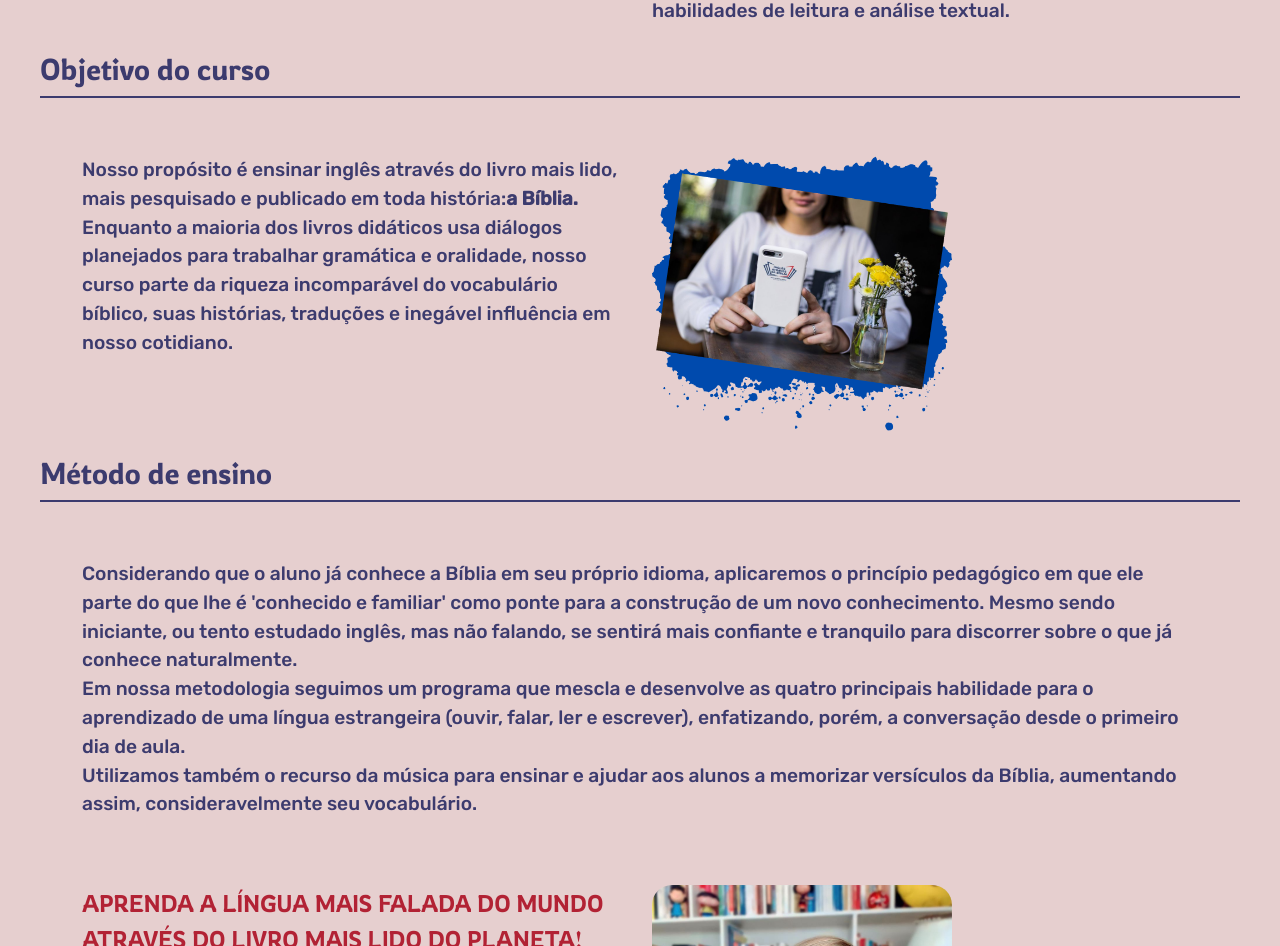
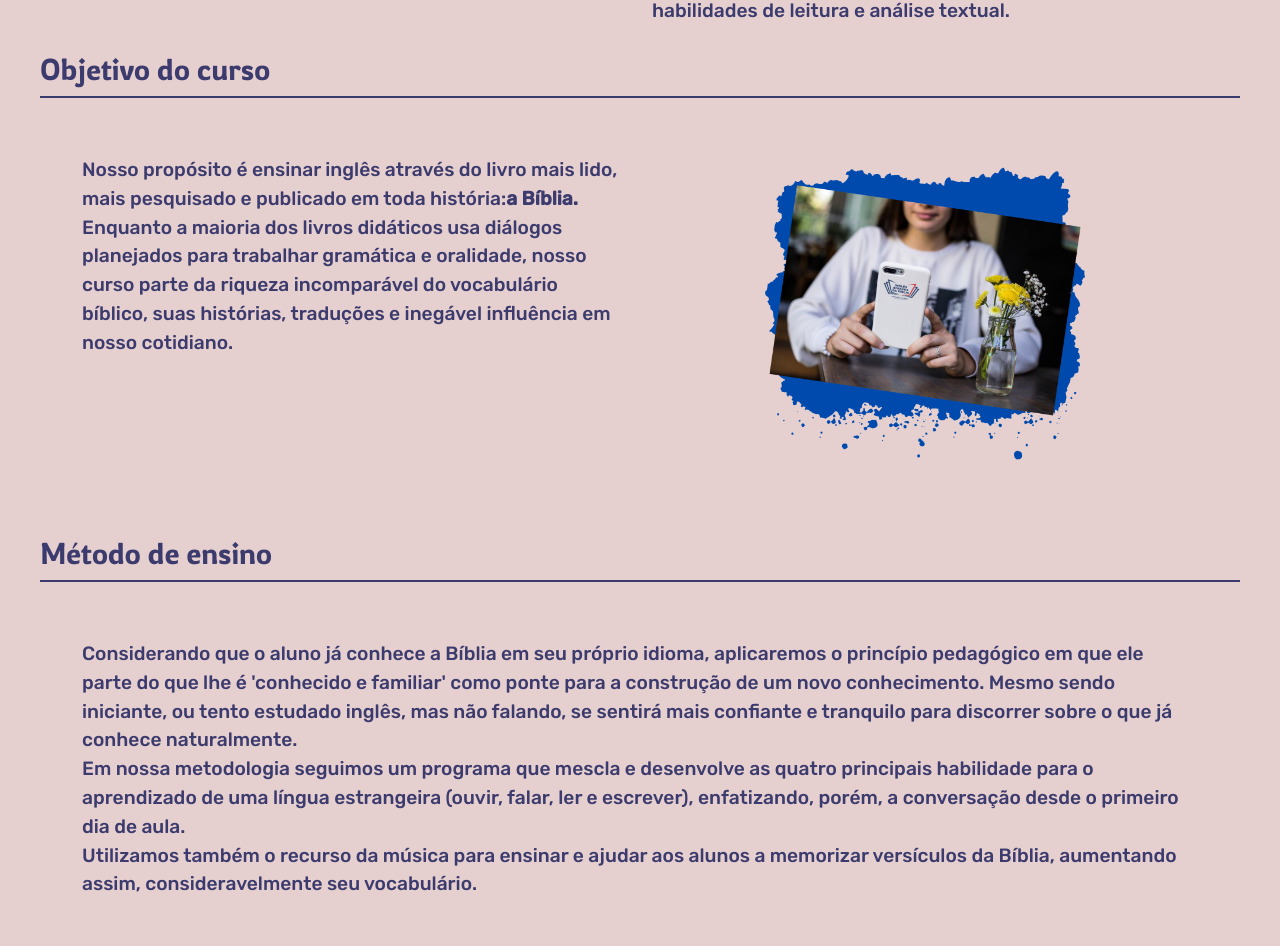
Before and after one commit to ellen-ls/DaizeLellys-ingles, a React (Create React App) app: page /cursos in a window 1280 px wide. Shown: the part 890-1836 px from the top of the page. Built offline with nearby package versions, Linux system fonts and the light colour scheme.

Commit message:
atualizacao

```diff
--- a/src/components/Metodologia/Metodologia.css
+++ b/src/components/Metodologia/Metodologia.css
@@ -29,9 +29,9 @@
    }
 
    .img-biblia2{
-      width: 300px;
-
-      margin-top: 40px;
+      display: flex;
+      width: 320px;
+      margin: 50px auto;
 
    }
 
```
